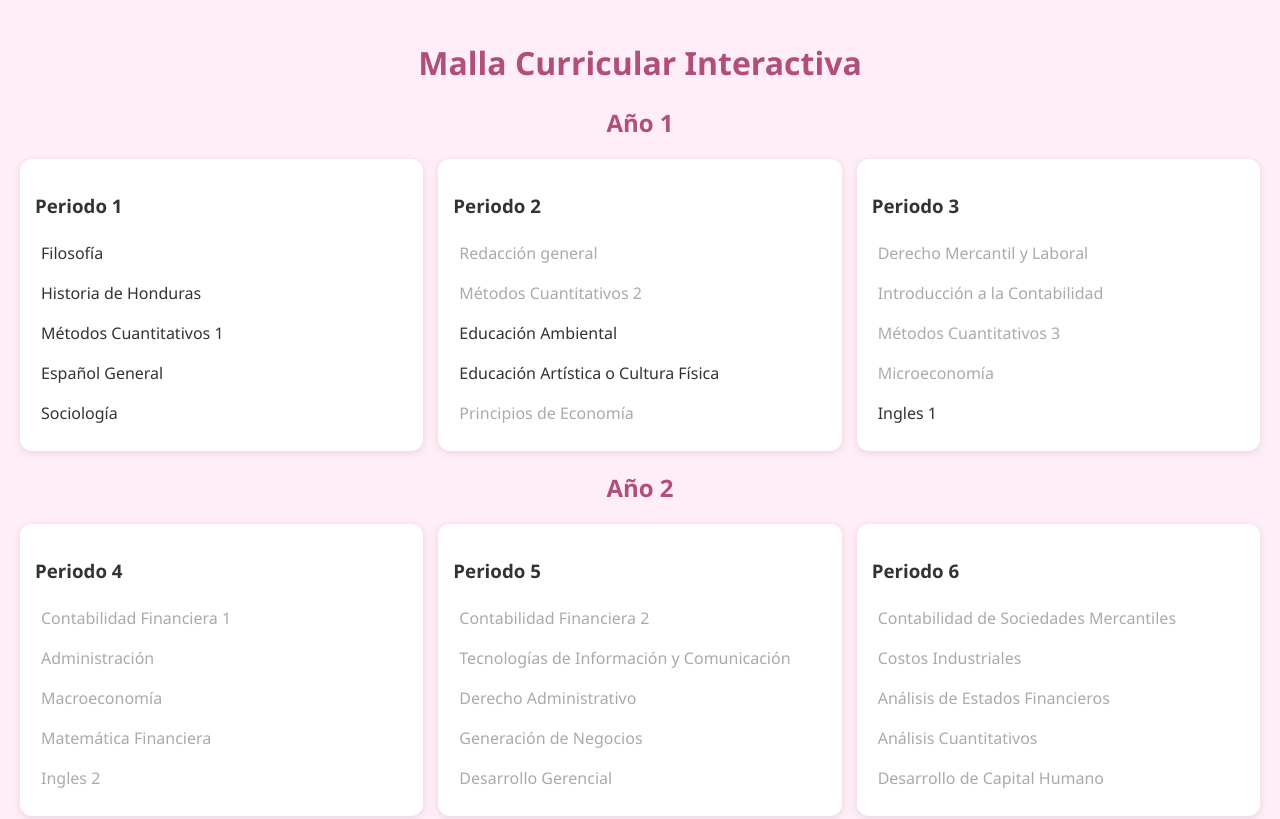
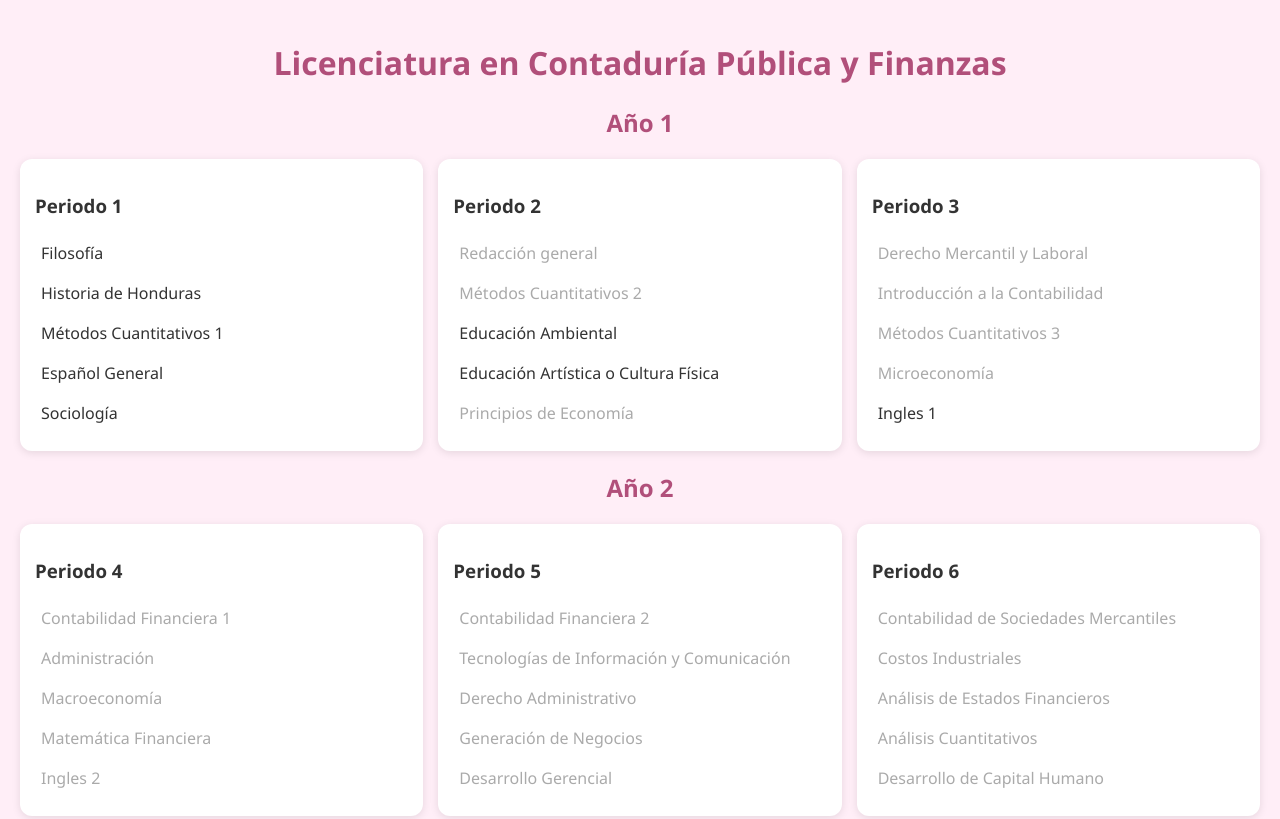
Before and after one commit to sofiasofiaabby/malla-conta, a plain HTML site: page index.html in a window 1280 px wide. Shown: the top 819 px of the page. Drawn offline with Linux system fonts and the light colour scheme.

Commit message:
Update index.html

```diff
--- a/index.html
+++ b/index.html
@@ -72,7 +72,7 @@
   </style>
 </head>
 <body>
-  <h1>Malla Curricular Interactiva</h1>
+  <h1>Licenciatura en Contaduría Pública y Finanzas</h1>
   <div id="malla"></div>
 
   <script>
```
